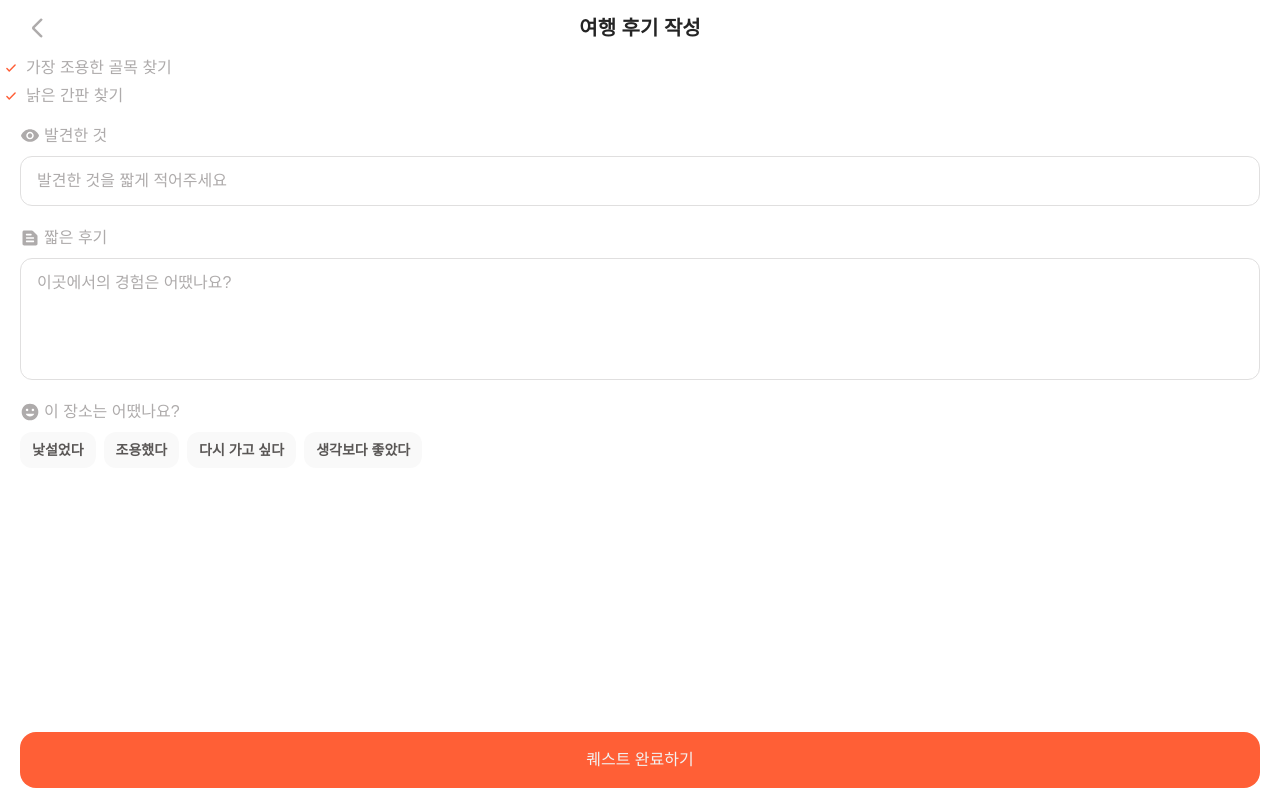
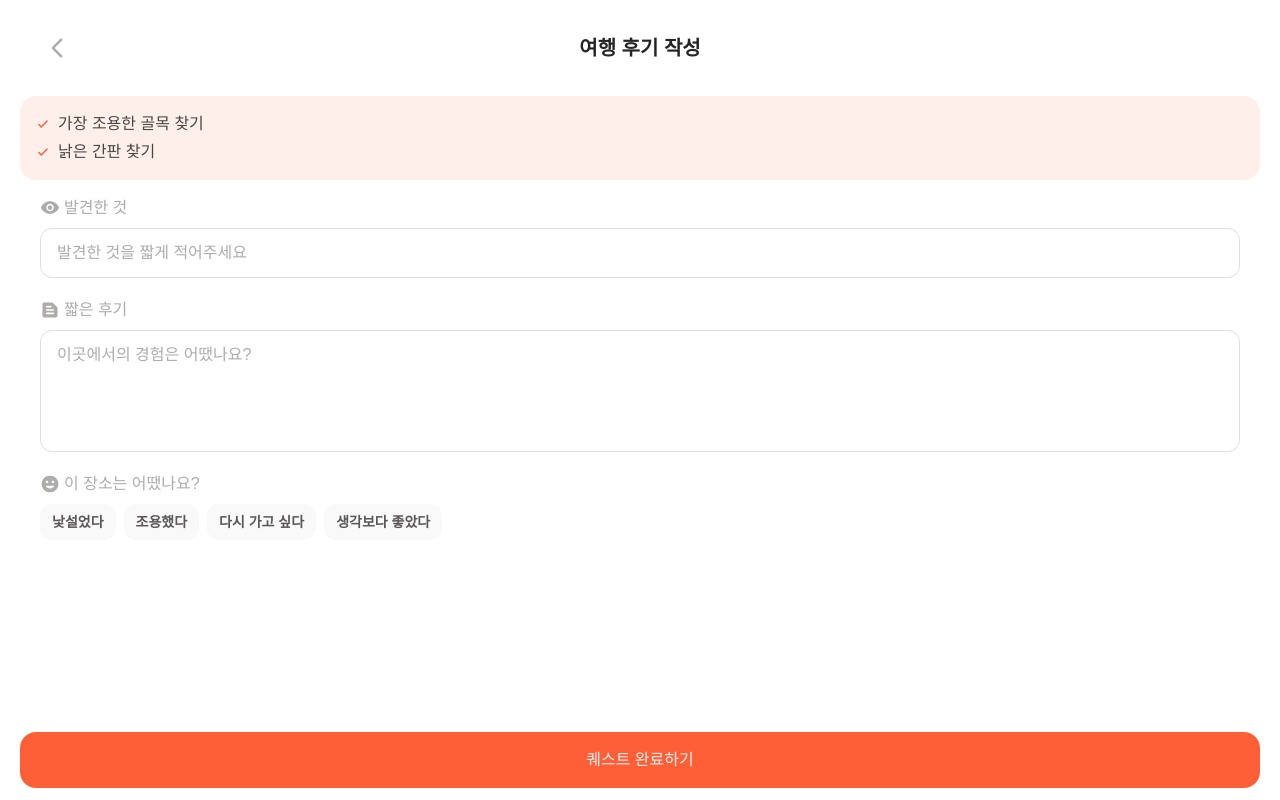
Before and after one commit to Pintrip/Pintip_FE, a React (Vite) app: page /review in a window 1280 px wide. Built offline with nearby package versions, Linux system fonts and the light colour scheme; no server answers; a web font is replaced by a local one.

Commit message:
chore: css 오류 수정

```diff
--- a/src/pages/Completion_Card.jsx
+++ b/src/pages/Completion_Card.jsx
@@ -36,13 +36,12 @@ function CompletionCard() {
 
     return (
         <div className='bg-grey-1 min-h-screen w-full flex flex-col'>
-            <div className='font-semibold text-xl text-[#242424] mt-15' style={{paddingTop: 9, paddingBottom: 9, width: '100%', textAlign: 'center'}}>핀트립 완료 카드</div>
+            <div className='font-semibold text-xl text-[#242424] mt-15 mb-2' style={{paddingTop: 9, paddingBottom: 9, width: '100%', textAlign: 'center'}}>핀트립 완료 카드</div>
             <div className='flex-1 w-full overflow-y-auto scrollbar-none flex flex-col justify-start items-center pb-32'>
                 <Ticket imageUrl={tickets[0]?.imageUrl} location={tickets[0]?.location} title={tickets[0]?.title} quests={tickets[0]?.quests} found={tickets[0]?.found} review={tickets[0]?.review} chips={tickets[0]?.chips}/>
             </div>
             <div className='bg-grey-1 p-[10px] box-border flex flex-col items-center gap-2' style={{width: 'calc(100% - 40px)', zIndex: 2, position: 'fixed', bottom: 0, left: '50%', transform: 'translateX(-50%)'}}>
-                <Button style={{width: '100%', maxWidth: 360, marginBottom: 8}}>카드 저장하기</Button>
-                <div className='w-full pt-[9px] pb-[9px] text-grey-6 font-medium text-[18px]' style={{textAlign: 'center'}}>새 핀트립 시작하기</div>
+                <Button style={{width: '100%', maxWidth: 360, marginBottom: 8}}>새 핀트립 시작하기</Button>
             </div>
         </div>
     );
--- a/src/pages/Review.jsx
+++ b/src/pages/Review.jsx
@@ -33,12 +33,12 @@ function Review() {
     };
 
     return (
-        <div className="w-screen h-screen bg-[#FFFFFF] flex flex-col overflow-hidden">
+        <div className="w-screen h-screen bg-[#FFFFFF] flex flex-col overflow-hidden p-5">
             <div className="shrink-0 bg-[#FFFFFF]">
                 <Header title="여행 후기 작성" />
             </div>
 
-            <div className="flex flex-col gap-1 pl-1">
+            <div className="flex flex-col gap-1 p-4 bg-orange-1 mt-5" style={{borderRadius: 16}}>
               {COMPLETED_QUESTS.map((quest) => (
                 <div key={quest} className="flex items-center gap-2">
                   <svg width="14" height="14" viewBox="0 0 24 24" fill="none">
@@ -51,7 +51,7 @@ function Review() {
                     />
                   </svg>
 
-                  <p className="text-body-5 text-grey-4">{quest}</p>
+                  <p className="text-body-5 text-grey-9">{quest}</p>
                 </div>
               ))}
             </div>
```
